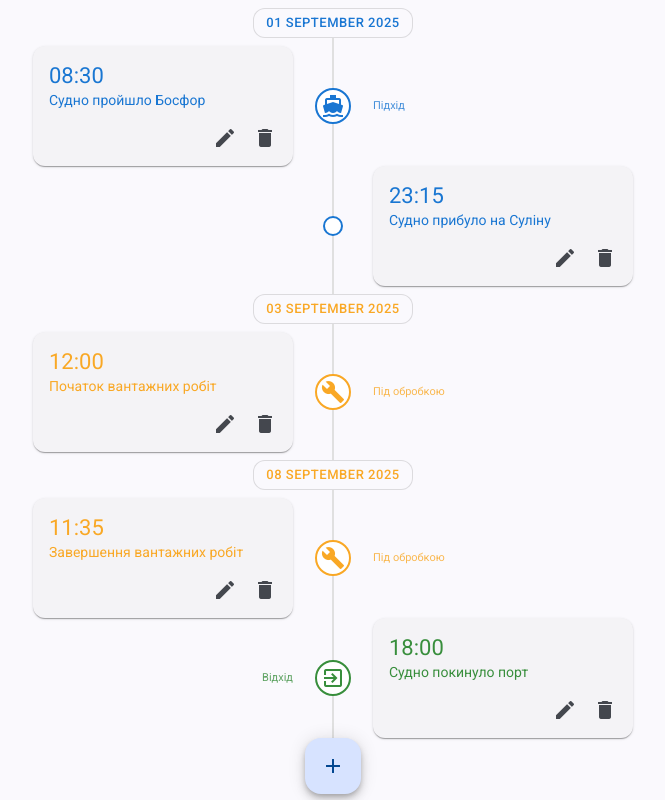
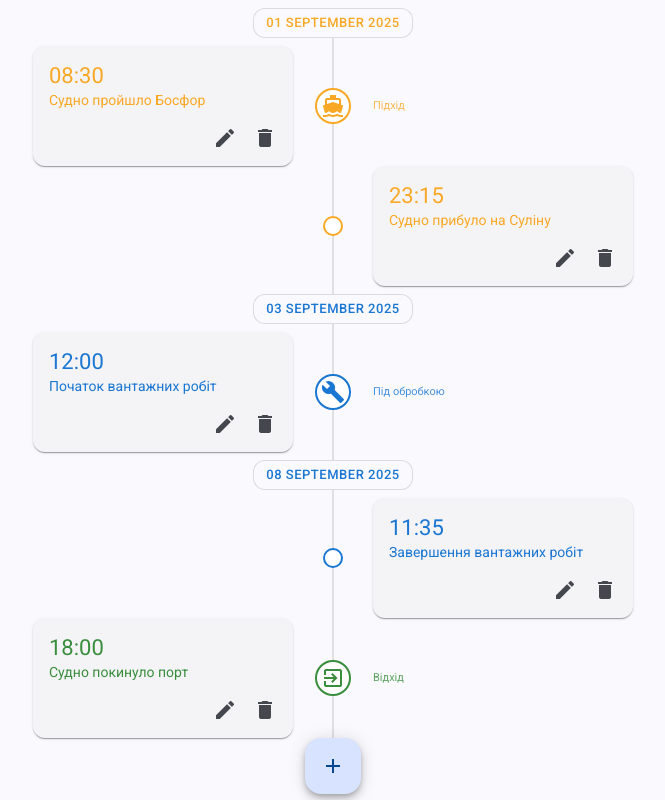
Before and after one commit to vdoichev/my-timeline, an Angular app: page / in a window 1280 px wide. Shown: the whole page, without its empty margins (307-972 px from the left). Built offline with nearby package versions, Linux system fonts and the light colour scheme.

Commit message:
Fix global repeat

```diff
--- a/src/app/vessel-timeline.component/vessel-timeline.component.css
+++ b/src/app/vessel-timeline.component/vessel-timeline.component.css
@@ -107,11 +107,11 @@
 }
 
 .timeline-date[data-status='arrival'] {
-  --date-color: #1976d2;
+  --date-color: #f9a825;
 }
 
 .timeline-date[data-status='handling'] {
-  --date-color: #f9a825;
+  --date-color: #1976d2;
 }
 
 .timeline-date[data-status='departure'] {
@@ -144,6 +144,6 @@
   margin-bottom: 16px;
 }
 
-.timeline-event[data-status='arrival'] { color: #1976d2; }
-.timeline-event[data-status='handling'] { color: #f9a825; }
+.timeline-event[data-status='arrival'] { color: #f9a825; }
+.timeline-event[data-status='handling'] { color: #1976d2; }
 .timeline-event[data-status='departure'] { color: #388e3c; }
--- a/src/app/vessel-timeline.component/vessel-timeline.component.html
+++ b/src/app/vessel-timeline.component/vessel-timeline.component.html
@@ -3,7 +3,7 @@
   <div class="timeline-events">
     <!-- CENTER LINE -->
     <div class="timeline-line"></div>
-    @for (group of groupedEvents; track group.date.getTime()) {
+    @for (group of groupedEvents; track group.date.getTime(); let gi = $index) {
       <!-- DATE MARKER -->
       <div
         class="timeline-date"
@@ -22,18 +22,18 @@
 
         <div
           class="timeline-event"
-          [class.left]="isLeft(i)"
-          [class.right]="!isLeft(i)"
+          [class.left]="isLeft(getFlatIndex(gi, i))"
+          [class.right]="!isLeft(getFlatIndex(gi, i))"
           [attr.data-status]="event.status">
 
           <!-- LEFT SLOT -->
           <div class="slot left">
-            @if (isLeft(i)) {
+            @if (isLeft(getFlatIndex(gi, i))) {
               <!-- CARD CONTENT -->
               <ng-container *ngTemplateOutlet="card; context:{ $implicit: event }"></ng-container>
             }
 
-            @if (!isLeft(i) && !isRepeatedStatusInGroup(group.events, i)) {
+            @if (!isLeft(getFlatIndex(gi, i)) && !isRepeatedStatusGlobal(gi, i)) {
               <div class="timeline-status">
                 {{ statusLabel(event.status) }}
               </div>
@@ -44,9 +44,9 @@
           <div class="center">
             <div
               class="timeline-dot"
-              [class.repeated]="isRepeatedStatusInGroup(group.events, i)"
+              [class.repeated]="isRepeatedStatusGlobal(gi, i)"
             >
-              @if (!isRepeatedStatusInGroup(group.events, i)) {
+              @if (!isRepeatedStatusGlobal(gi, i)) {
                 <mat-icon>
                   {{
                     event.status === 'arrival' ? 'directions_boat' :
@@ -60,11 +60,11 @@
 
           <!-- RIGHT SLOT -->
           <div class="slot right">
-            @if (!isLeft(i)) {
+            @if (!isLeft(getFlatIndex(gi, i))) {
               <ng-container *ngTemplateOutlet="card; context:{ $implicit: event }"></ng-container>
             }
 
-            @if (isLeft(i) && !isRepeatedStatusInGroup(group.events, i)) {
+            @if (isLeft(getFlatIndex(gi, i)) && !isRepeatedStatusGlobal(gi, i)) {
               <div class="timeline-status">
                 {{ statusLabel(event.status) }}
               </div>
--- a/src/app/vessel-timeline.component/vessel-timeline.component.ts
+++ b/src/app/vessel-timeline.component/vessel-timeline.component.ts
@@ -57,9 +57,38 @@ export class VesselTimelineComponent {
     return Array.from(map.values());
   }
 
-  isRepeatedStatusInGroup(events: VesselTimelineEvent[], index: number): boolean {
-    if (index === 0) return false;
-    return events[index].status === events[index - 1].status;
+  getFlatIndex(groupIndex: number, eventIndex: number): number {
+    let index = 0;
+
+    for (let g = 0; g < groupIndex; g++) {
+      index += this.groupedEvents[g].events.length;
+    }
+
+    return index + eventIndex;
+  }
+
+  isRepeatedStatusGlobal(
+    groupIndex: number,
+    eventIndex: number
+  ): boolean {
+    // перша подія взагалі
+    if (groupIndex === 0 && eventIndex === 0) {
+      return false;
+    }
+
+    // попередня подія
+    if (eventIndex > 0) {
+      return (
+        this.groupedEvents[groupIndex].events[eventIndex - 1].status ===
+        this.groupedEvents[groupIndex].events[eventIndex].status
+      );
+    }
+
+    // перша подія дня → порівнюємо з останньою з попереднього дня
+    const prevGroup = this.groupedEvents[groupIndex - 1];
+    const prevEvent = prevGroup.events[prevGroup.events.length - 1];
+
+    return prevEvent.status === this.groupedEvents[groupIndex].events[eventIndex].status;
   }
 
   isLeft(index: number): boolean {
```
